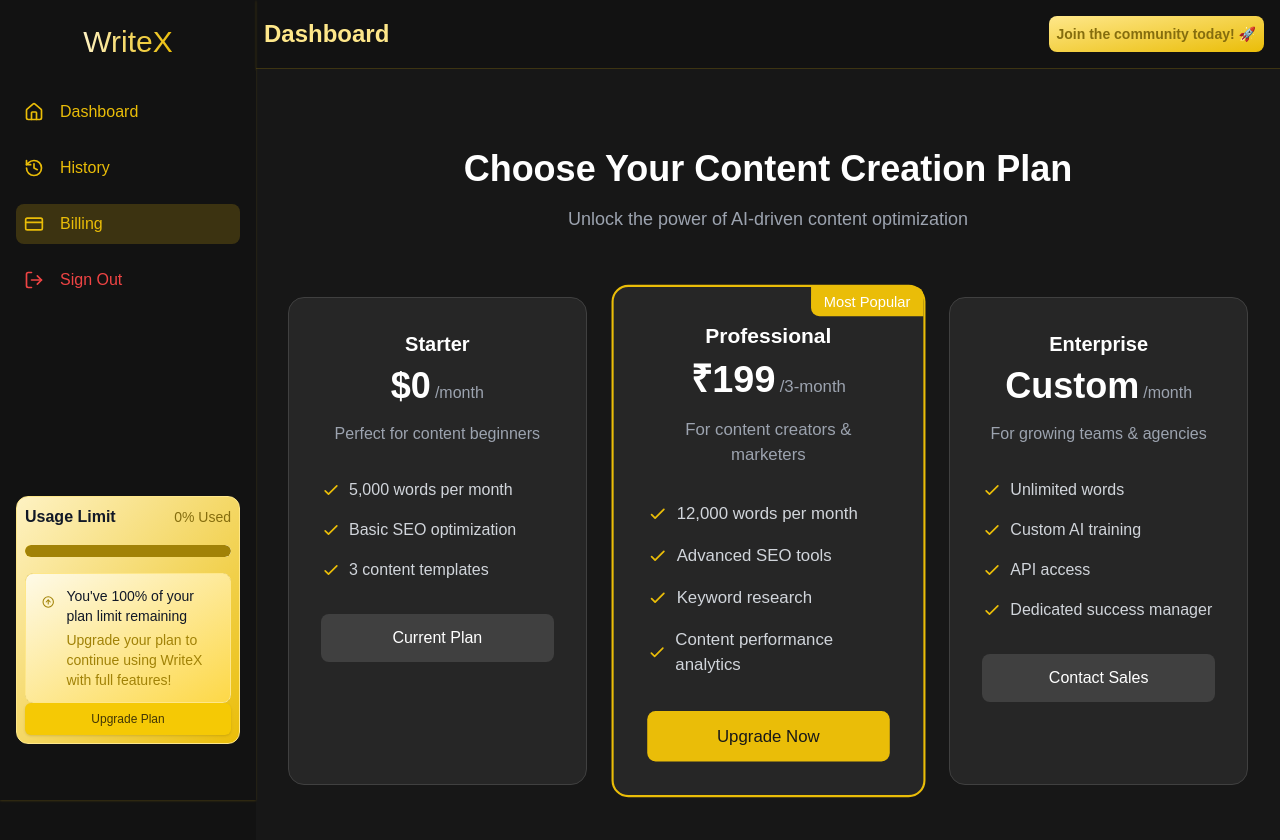
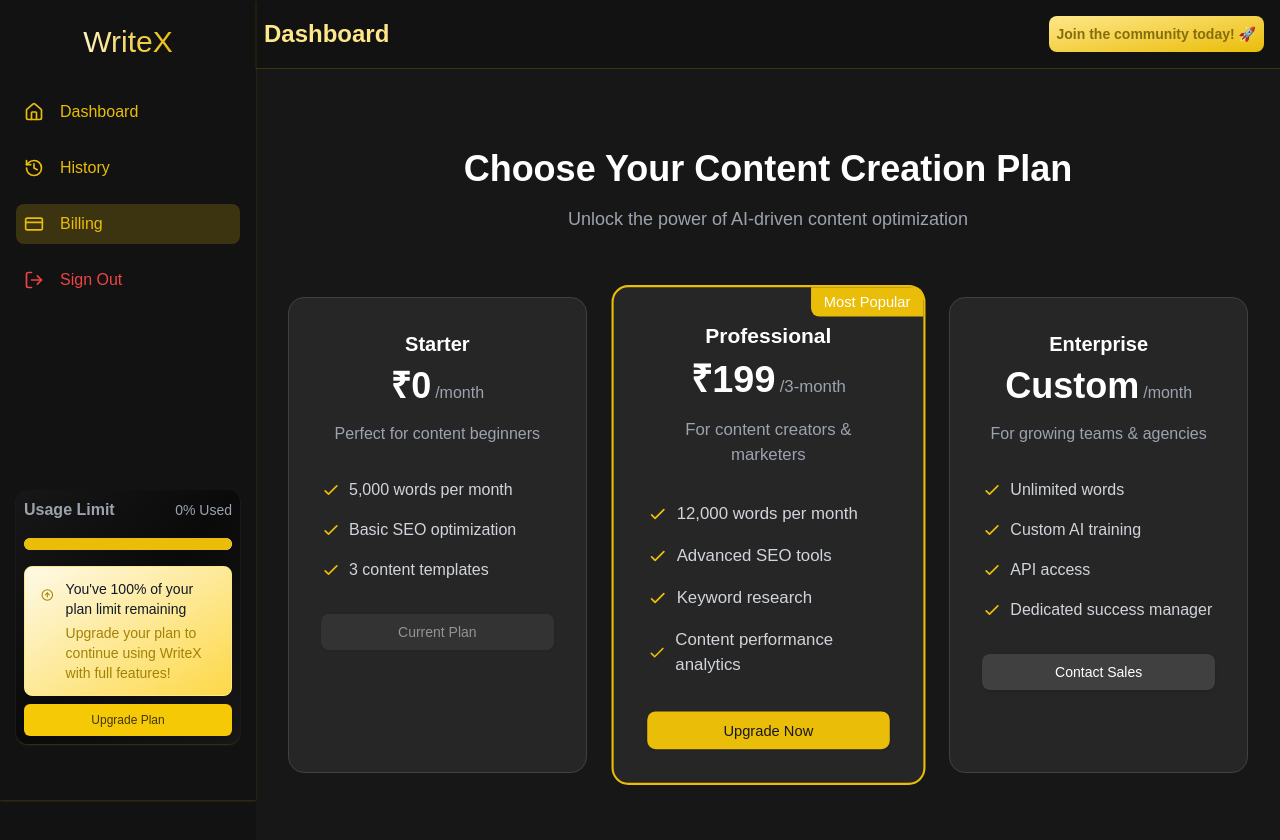
Before and after one commit to abhoy21/writex, a Next.js app: page /dashboard/billing in a window 1280 px wide. Shown: the top 840 px of the page. Built offline with nearby package versions, Linux system fonts and the light colour scheme; no server answers.

Commit message:
razorpay integration

```diff
--- a/app/_components/landing-page.tsx
+++ b/app/_components/landing-page.tsx
@@ -2,7 +2,7 @@
 import Footer from "./footer";
 import Hero from "./hero-section";
 import Navbar from "./navbar";
-import Pricing from "./pricing";
+
 import Showcase from "./showcase-section";
 import Testimonials from "./testimonials";
 
@@ -14,7 +14,7 @@
         <Hero />
         <Showcase />
         <Testimonials />
-        <Pricing />
+
         <CTA />
       </main>
       <Footer />
--- a/app/_components/pricing.tsx
+++ b/app/_components/pricing.tsx
@@ -158,7 +158,7 @@
                 Content performance analytics
               </li>
             </ul>
-            <Link href="/dashboard/billing">
+            <Link href="/auth/signin">
               <button className="w-full py-3 px-6 rounded-lg bg-supernova-500 text-[#181818] hover:bg-supernova-950 transition-colors">
                 Upgrade Now
               </button>
--- a/app/_components/usage-limit.tsx
+++ b/app/_components/usage-limit.tsx
@@ -5,11 +5,12 @@
 import { Button } from "@/components/ui/button";
 import axios from "axios";
 import { UsageContext } from "../(context)/usage";
+import Link from "next/link";
 
 export default function UsageLimit(): React.JSX.Element {
   const { creditUsed, setCreditused } = useContext(UsageContext);
   const token = localStorage.getItem("token");
-  const TOTAL_LIMIT = 7000;
+  const TOTAL_LIMIT = 5000;
 
   useEffect(() => {
     const fetchData = async () => {
@@ -49,11 +50,11 @@
   const remainingPercentage = Math.max(100 - usedPercentage, 0);
 
   return (
-    <div className="p-2 rounded-xl bg-gradient-to-br from-supernova-100 to-supernova-500 border border-supernova-200">
+    <div className="p-2 rounded-xl bg-gradient-to-br from-neutral-900 via-neutral-950 to-neutral-900 shadow-sm shadow-supernova-900/45">
       <div className="space-y-4">
         <div className="flex items-center justify-between">
-          <h2 className="text-base font-semibold text-gray-900">Usage Limit</h2>
-          <span className="text-sm font-medium text-supernova-800">
+          <h2 className="text-base font-semibold text-gray-400">Usage Limit</h2>
+          <span className="text-sm font-medium text-gray-400">
             {usedPercentage}% Used
           </span>
         </div>
@@ -61,7 +62,7 @@
         <div className="relative">
           <div className="h-3 w-full bg-gradient-to-l from-supernova-50 to-supernova-300 rounded-full overflow-hidden">
             <div
-              className="h-full bg-supernova-700 rounded-full transition-all duration-500 ease-in-out"
+              className="h-full bg-supernova-500 rounded-full transition-all duration-500 ease-in-out"
               style={{ width: `${remainingPercentage}%` }}
             />
           </div>
@@ -82,12 +83,14 @@
         </Alert>
       </div>
 
-      <Button
-        className="w-full text-supernova-950 font-montserrat hover:text-supernova-500 hover:bg-neutral-900"
-        size="sm"
-      >
-        Upgrade Plan
-      </Button>
+      <Link href="/dashboard/billing">
+        <Button
+          className="w-full text-supernova-950 font-montserrat hover:text-supernova-500 hover:bg-neutral-900 mt-2"
+          size="sm"
+        >
+          Upgrade Plan
+        </Button>
+      </Link>
     </div>
   );
 }
--- a/app/dashboard/billing/page.tsx
+++ b/app/dashboard/billing/page.tsx
@@ -1,7 +1,106 @@
+"use client";
+import { Button } from "@/components/ui/button";
+import { Alert, AlertDescription } from "@/components/ui/alert";
+import axios from "axios";
+import { useEffect, useState } from "react";
+import { Loader2 } from "lucide-react";
+
 export default function Billing(): React.JSX.Element {
+  const [loading, setLoading] = useState(false);
+  const [error, setError] = useState<string | null>(null);
+  const [success, setSuccess] = useState(false);
+
+  const enableSubscription = async () => {
+    setLoading(true);
+    setError(null);
+
+    try {
+      const token = localStorage.getItem("token");
+
+      if (!token) {
+        throw new Error("Authentication token not found. Please log in again.");
+      }
+
+      const response = await axios.post(
+        `${process.env.NEXT_PUBLIC_BACKEND_URL}/api/v1/subscription/create-subscription`,
+        {},
+        {
+          headers: {
+            Authorization: `Bearer ${token}`,
+          },
+        }
+      );
+
+      if (response.status === 200) {
+        onPaymentSuccess(response.data.id);
+        setSuccess(true);
+      }
+    } catch (error) {
+      if (axios.isAxiosError(error)) {
+        setError(
+          error.response?.data?.message ||
+            "Failed to enable subscription. Please try again later."
+        );
+      } else {
+        setError("An unexpected error occurred. Please try again.");
+      }
+    }
+  };
+
+  const onPaymentSuccess = (id: string) => {
+    //@ts-ignore
+    if (!window.Razorpay) {
+      setError("Razorpay SDK not loaded. Please refresh the page.");
+      return;
+    }
+    const options = {
+      key: process.env.NEXT_PUBLIC_RAZORPAY_KEY_ID!,
+      subscription_id: id,
+      name: "WriteX",
+      quantity: 1,
+      description:
+        "WriteX Professional-Subscription - this subscriptions will be charged on a 3-month interval basis",
+      handler: async (response: any) => {
+        console.log("response\n", response);
+        setLoading(false);
+      },
+    };
+
+    //@ts-ignore
+    const razorpay = new window.Razorpay(options);
+    console.log("razorpay\n", razorpay);
+    razorpay.open();
+  };
+
+  useEffect(() => {
+    const script = document.createElement("script");
+    script.src = "https://checkout.razorpay.com/v1/checkout.js";
+    script.async = true;
+    document.body.appendChild(script);
+
+    return () => {
+      document.body.removeChild(script);
+    };
+  }, []);
+
   return (
     <section id="pricing" className="py-20 bg-neutral-900">
       <div className="max-w-7xl mx-auto px-4 sm:px-6 lg:px-8">
+        {error && (
+          <Alert variant="destructive" className="mb-6">
+            <AlertDescription>{error}</AlertDescription>
+          </Alert>
+        )}
+
+        {success && (
+          <Alert className="mb-6 bg-green-500/15 text-green-500 border-green-500/50">
+            <AlertDescription>
+              Subscription activated successfully! You now have access to all
+              Pro features.
+            </AlertDescription>
+          </Alert>
+        )}
+
         <div className="text-center mb-16 animate__animated animate__fadeIn">
           <h2 className="text-3xl md:text-4xl font-bold text-white mb-4">
             Choose Your Content Creation Plan
@@ -10,13 +109,14 @@
             Unlock the power of AI-driven content optimization
           </p>
         </div>
+
         <div className="grid grid-cols-1 md:grid-cols-3 gap-8">
           {/* Free Plan */}
           <div className="bg-neutral-800 rounded-2xl p-8 border border-neutral-700 hover:border-supernova-500 transition-all duration-300 animate__animated animate__fadeInUp">
             <div className="text-center mb-8">
               <h3 className="text-xl font-semibold text-white mb-2">Starter</h3>
               <div className="flex justify-center items-baseline mb-4">
-                <span className="text-4xl font-bold text-white">$0</span>
+                <span className="text-4xl font-bold text-white">₹0</span>
                 <span className="text-gray-400 ml-1">/month</span>
               </div>
               <p className="text-gray-400">Perfect for content beginners</p>
@@ -71,10 +171,14 @@
                 3 content templates
               </li>
             </ul>
-            <button className="w-full py-3 px-6 rounded-lg bg-neutral-700 text-white hover:bg-neutral-600 transition-colors">
+            <Button
+              className="w-full py-3 px-6 rounded-lg bg-neutral-700 text-white hover:bg-neutral-600 transition-colors"
+              disabled
+            >
               Current Plan
-            </button>
+            </Button>
           </div>
+
           {/* Pro Plan */}
           <div className="bg-neutral-800 rounded-2xl p-8 border-2 border-supernova-500 relative transform scale-105 z-10 animate__animated animate__fadeInUp">
             <div className="absolute top-0 right-0 bg-supernova-500 text-white px-3 py-1 rounded-bl-lg rounded-tr-lg text-sm font-medium">
@@ -156,10 +260,16 @@
                 Content performance analytics
               </li>
             </ul>
-            <button className="w-full py-3 px-6 rounded-lg bg-supernova-500 text-[#181818] hover:bg-supernova-950 transition-colors">
-              Upgrade Now
-            </button>
+            <Button
+              onClick={enableSubscription}
+              disabled={loading}
+              className="w-full py-3 px-6 rounded-lg bg-supernova-500 text-[#181818] hover:bg-supernova-600 transition-colors disabled:opacity-50 disabled:cursor-not-allowed"
+            >
+              {loading && <Loader2 className="w-5 h-5 mr-2 animate-spin" />}
+              {loading ? "Processing..." : "Upgrade Now"}
+            </Button>
           </div>
+
           {/* Enterprise Plan */}
           <div className="bg-neutral-800 rounded-2xl p-8 border border-neutral-700 hover:border-supernova-500 transition-all duration-300 animate__animated animate__fadeInUp">
             <div className="text-center mb-8">
@@ -238,9 +348,9 @@
                 Dedicated success manager
               </li>
             </ul>
-            <button className="w-full py-3 px-6 rounded-lg bg-neutral-700 text-white hover:bg-neutral-600 transition-colors">
+            <Button className="w-full py-3 px-6 rounded-lg bg-neutral-700 text-white hover:bg-neutral-600 transition-colors">
               Contact Sales
-            </button>
+            </Button>
           </div>
         </div>
       </div>
--- a/package.json
+++ b/package.json
@@ -32,6 +32,7 @@
     "lowlight": "^3.3.0",
     "lucide-react": "^0.474.0",
     "next": "15.1.6",
+    "razorpay": "^2.9.5",
     "react": "^19.0.0",
     "react-dom": "^19.0.0",
     "react-hook-form": "^7.54.2",
--- a/redirect.tsx
+++ b/redirect.tsx
@@ -13,8 +13,7 @@
     const protectedRoutes = ["/dashboard", "/history"];
 
     // Check if it's a dashboard route but not the billing route
-    const isDashboardRoute =
-      pathname.startsWith("/dashboard") && pathname !== "/dashboard/billing";
+    const isDashboardRoute = pathname.startsWith("/dashboard");
 
     if (protectedRoutes.includes(pathname) && !token) {
       router.push("/auth/signin");
```
Also changed, not shown: app/_components/history-table.tsx (+20 -2 lines), 1 other file (tests, documents, lock files or other folders).
